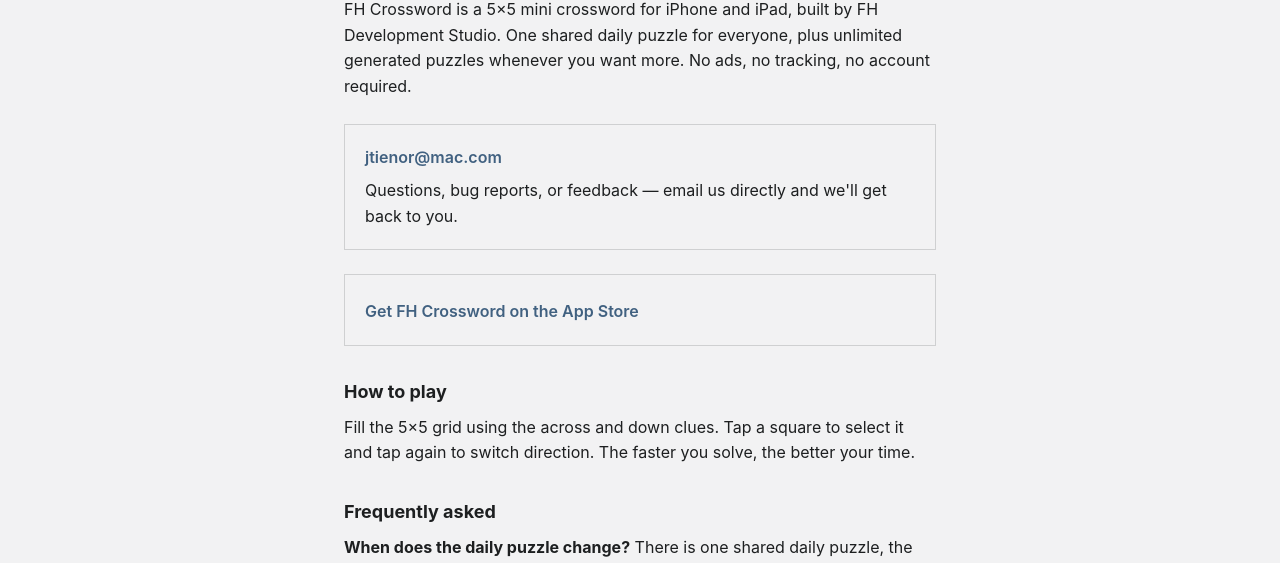
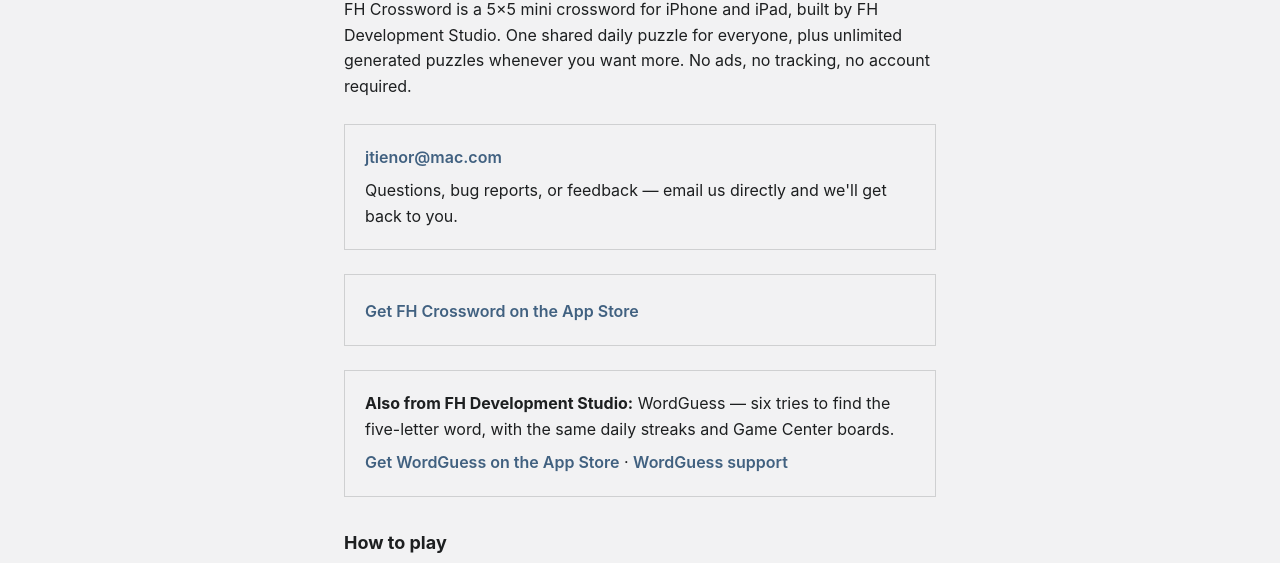
Before and after one commit to 4bkm6xsb8f-byte/crossword-support, a plain HTML site: page index.html in a window 1280 px wide. Shown: the part 222-785 px from the top of the page. Drawn offline with Linux system fonts and the light colour scheme.

Commit message:
Support site: link to WordGuess

```diff
--- a/index.html
+++ b/index.html
@@ -74,6 +74,12 @@
     <a class="appstore" href="https://apps.apple.com/app/fh-crossword/id6828142098">Get FH Crossword on the App Store</a>
   </div>
 
+  <div class="card">
+    <p style="margin:0 0 8px 0;"><strong>Also from FH Development Studio:</strong> WordGuess — six tries to find the five-letter word, with the same daily streaks and Game Center boards.</p>
+    <a href="https://apps.apple.com/app/wordguess-daily-word-puzzle/id6810256865">Get WordGuess on the App Store</a>
+    · <a href="https://4bkm6xsb8f-byte.github.io/wordguess-support/">WordGuess support</a>
+  </div>
+
   <h2>How to play</h2>
   <p>Fill the 5×5 grid using the across and down clues. Tap a square to select it and tap again to switch direction. The faster you solve, the better your time.</p>
 
```
